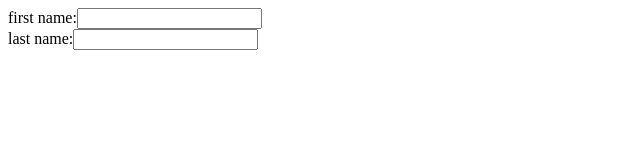
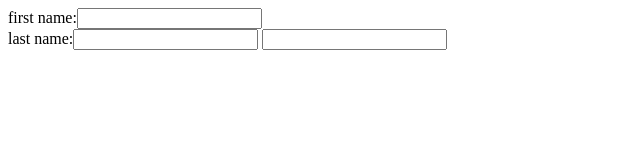
Before and after one commit to pranav2207/dclass, a plain HTML site: page index.html in a window 1280 px wide. Shown: the whole page, without its empty margins (0-640 px from the left). Drawn offline with Linux system fonts and the light colour scheme.

Commit message:
Update index.html

```diff
--- a/index.html
+++ b/index.html
@@ -4,5 +4,6 @@
 first name:<input type="text" name="first_name"/>
 <br>
 last name:<input type="text" name="last_name"/>
+<input type="text" name="middl_name"/>
 </form>
 </body>
```
